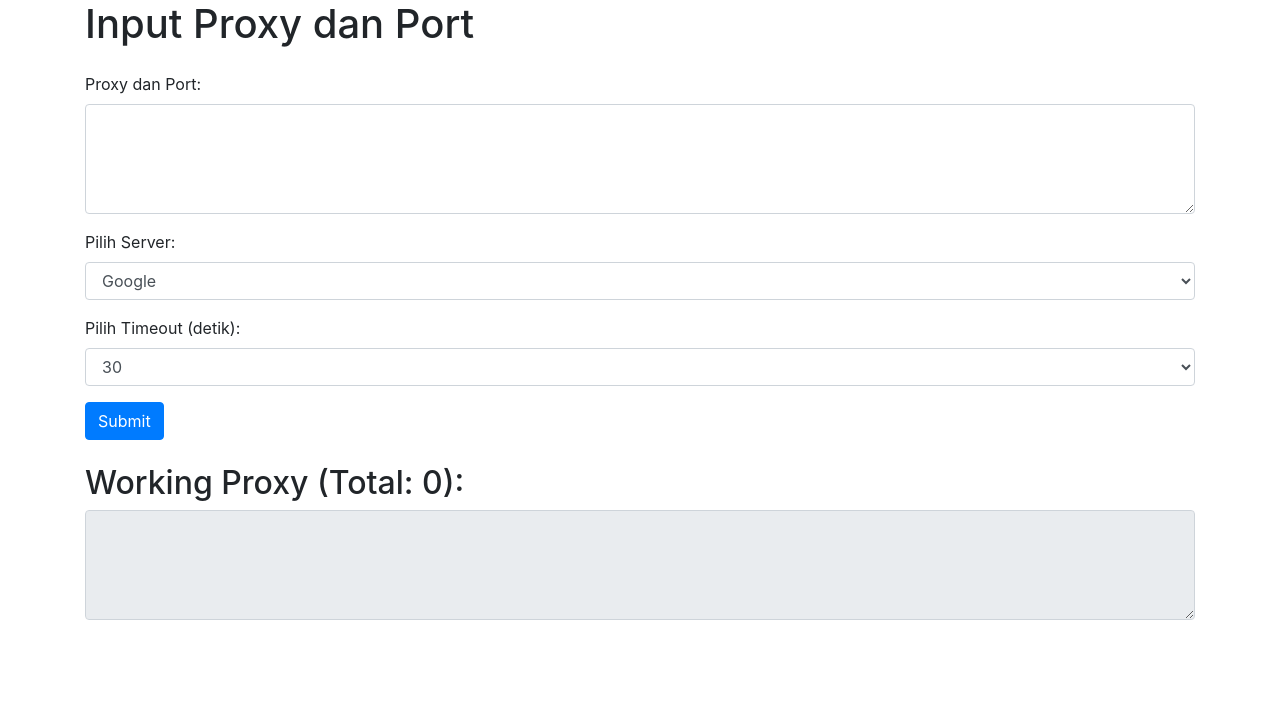
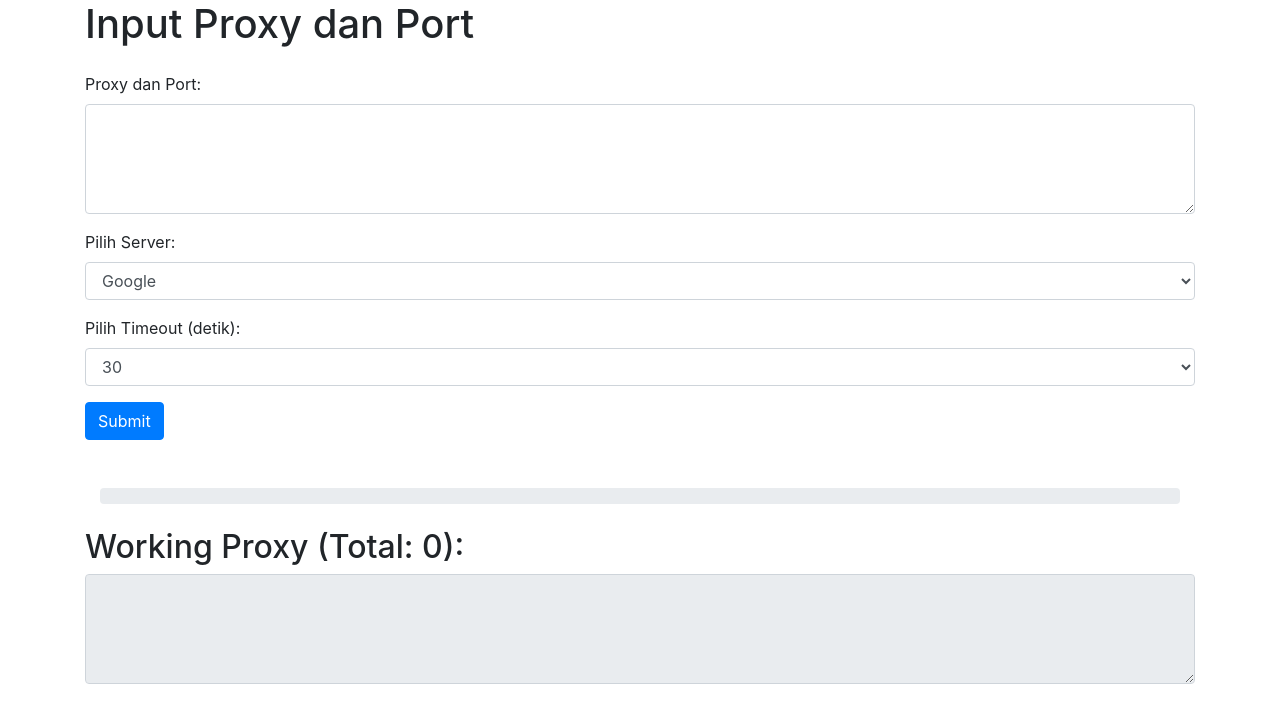
Before and after one commit to zeeid/PHP-Simpel-Proxy-Checker, a PHP site: page / in a window 1280 px wide. Shown: the part 48-771 px from the top of the page. Run offline with PHP 8.4, Linux system fonts and the light colour scheme.

Commit message:
Fix Loading progessbar

```diff
--- a/index.php
+++ b/index.php
@@ -12,6 +12,8 @@
             $("#loading").hide();
             $("form").submit(function (event) {
                 event.preventDefault();
+                $("#btnsubmit").prop('disabled', true);
+
                 var proxyAndPort = $("#proxyAndPort").val();
                 var server = $("#server").val();
                 var timeout = $("#timeout").val(); // Mengambil nilai timeout
@@ -36,10 +38,13 @@
                 var workingProxies = [];
                 $("#loading").show();
 
+                // Inisialisasi currentTask
+                var currentTask = 0;
+
                 // Eksekusi cURL secara asinkron untuk setiap proxy dan URL
-                $.each(urls, function (index, url) {
-                    // Loop through each proxy
-                    $.each(proxies, function (proxyIndex, proxy) {
+                $.each(proxies, function (proxyIndex, proxy) {
+                    // Loop through each URL
+                    $.each(urls, function (urlIndex, url) {
                         $.ajax({
                             url: 'process.php',
                             type: 'POST',
@@ -53,21 +58,37 @@
                                 if (response.includes('Berhasil')) {
                                     workingProxies.push(proxy);
                                 }
-                            },
-                            error: function () {
-                                // Handle errors if needed
-                            },
-                            complete: function () {
+
                                 // Setelah selesai, tambahkan working proxies ke textarea
                                 $("#workingProxies").val(workingProxies.join('\n'));
 
                                 // Tampilkan jumlah proxy yang berhasil
                                 $("#numWorkingProxies").text(workingProxies.length);
 
-                                // Sembunyikan loading setelah selesai pengecekan
-                                if (index === urls.length - 1 && proxyIndex === proxies.length - 1) {
+                                // Tambahkan 1 ke currentTask setiap kali tugas selesai
+                                currentTask++;
+
+                                // Hitung persentase berdasarkan jumlah proxy dan URL yang sudah diperiksa
+                                var totalTasks = proxies.length * urls.length;
+                                var percentage = (currentTask / totalTasks) * 100;
+
+                                // Perbarui nilai persentase pada progress bar
+                                $("#progressBar").css("width", percentage + "%").attr("aria-valuenow", percentage).text(Math.round(percentage) + "%");
+
+                                // Jika semua tugas selesai, perbarui persentase secara keseluruhan
+                                if (currentTask === totalTasks) {
+                                    // Perbarui nilai persentase pada progress bar
+                                    $("#progressBar").css("width", "100%").attr("aria-valuenow", 100);
                                     $("#loading").hide();
+                                    $("#btnsubmit").prop('disabled', false);
                                 }
+
+                            },
+                            error: function () {
+                                // Handle errors if needed
+                            },
+                            complete: function () {
+
                             }
                         });
                     });
@@ -107,11 +128,20 @@
                 </select>
             </div>
 
-            <button type="submit" class="btn btn-primary">Submit</button>
+            <button type="submit" id="btnsubmit" class="btn btn-primary">Submit</button>
         </form>
 
-        <div id="loading" class="mt-3" style="display: none;">
-            <p>Loading...</p>
+        <div class="container mt-5">
+            <div id="loading" class="mt-3" style="display: none;">
+                <p>Loading...</p>
+            </div>
+
+            <!-- Tambahkan elemen progress -->
+            <div id="progressContainer">
+                <div class="progress">
+                    <div id="progressBar" class="progress-bar progress-bar-striped progress-bar-animated" role="progressbar" style="width: 0%;" aria-valuenow="0" aria-valuemin="0" aria-valuemax="100"></div>
+                </div>
+            </div>
         </div>
 
         <h2 class="mt-4">Working Proxy (Total: <span id="numWorkingProxies">0</span>):</h2>
```
